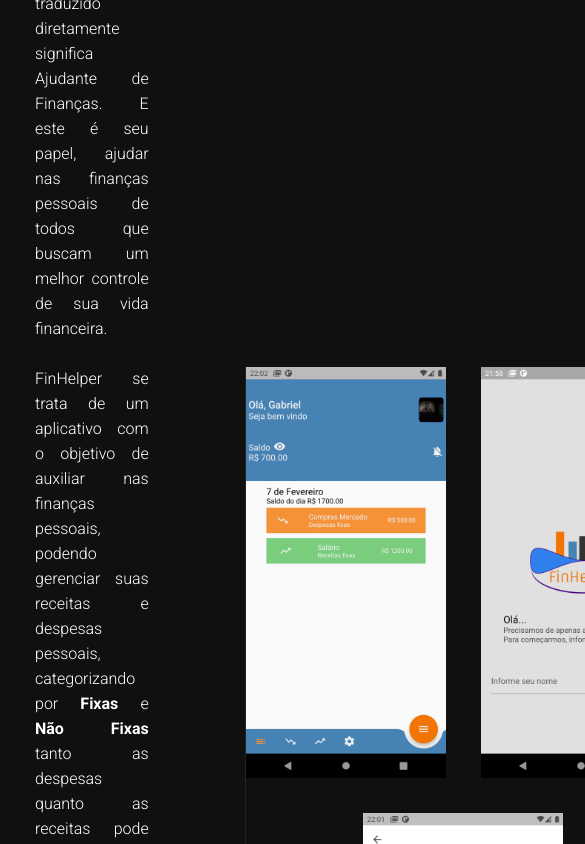
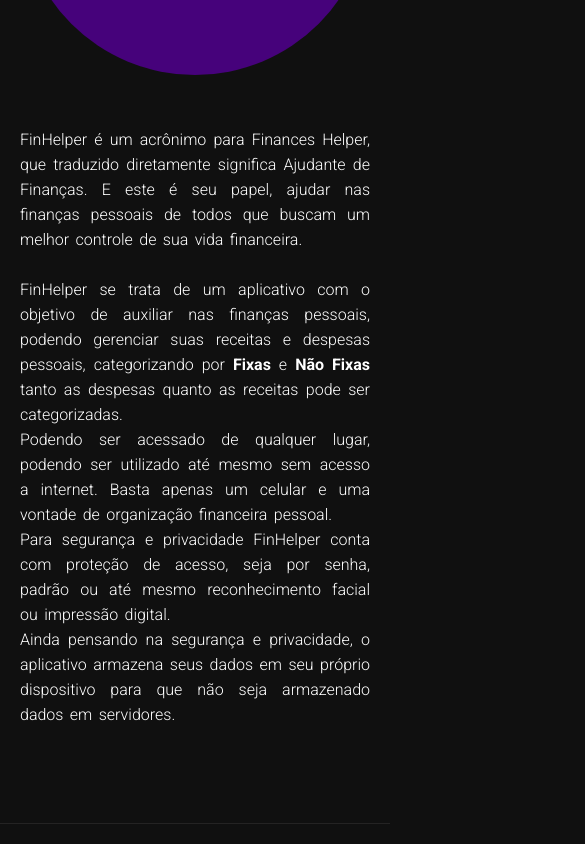
Before and after one commit to santos-gabriel/gabrieldossantos, a Next.js app: page /projects/finhelper in a window 390 px wide. Shown: the part 440-1284 px from the top of the page, 585 px wide, since content can reach past the window. Built offline with nearby package versions, Linux system fonts and the light colour scheme.

Commit message:
Atualizando estilização para responsividade em Project

```diff
--- a/src/styles/pages/Project.module.css
+++ b/src/styles/pages/Project.module.css
@@ -4,7 +4,7 @@
   grid-gap: 6rem;
   gap: 6rem;
   align-content: center;
-  margin: 80px 0 80px 35px;
+  margin-top: 80px;
   align-items: center;
 }
 
@@ -52,3 +52,23 @@
 .photo img:last-child {
   margin-right: 0;
 }
+
+@media(max-width: 1550px) {
+  .content {
+    grid-template-columns: 1fr;
+  }
+  .photos {
+    padding: 50px 0 0 0;
+    border-left: 0;
+    border-top: 1px solid #242323;
+  }
+}
+
+@media(max-width: 725px) {
+  .photo {
+    flex-direction: column;
+  }
+  .about div:last-child {
+    padding: 0 20px;
+  }
+}
```
